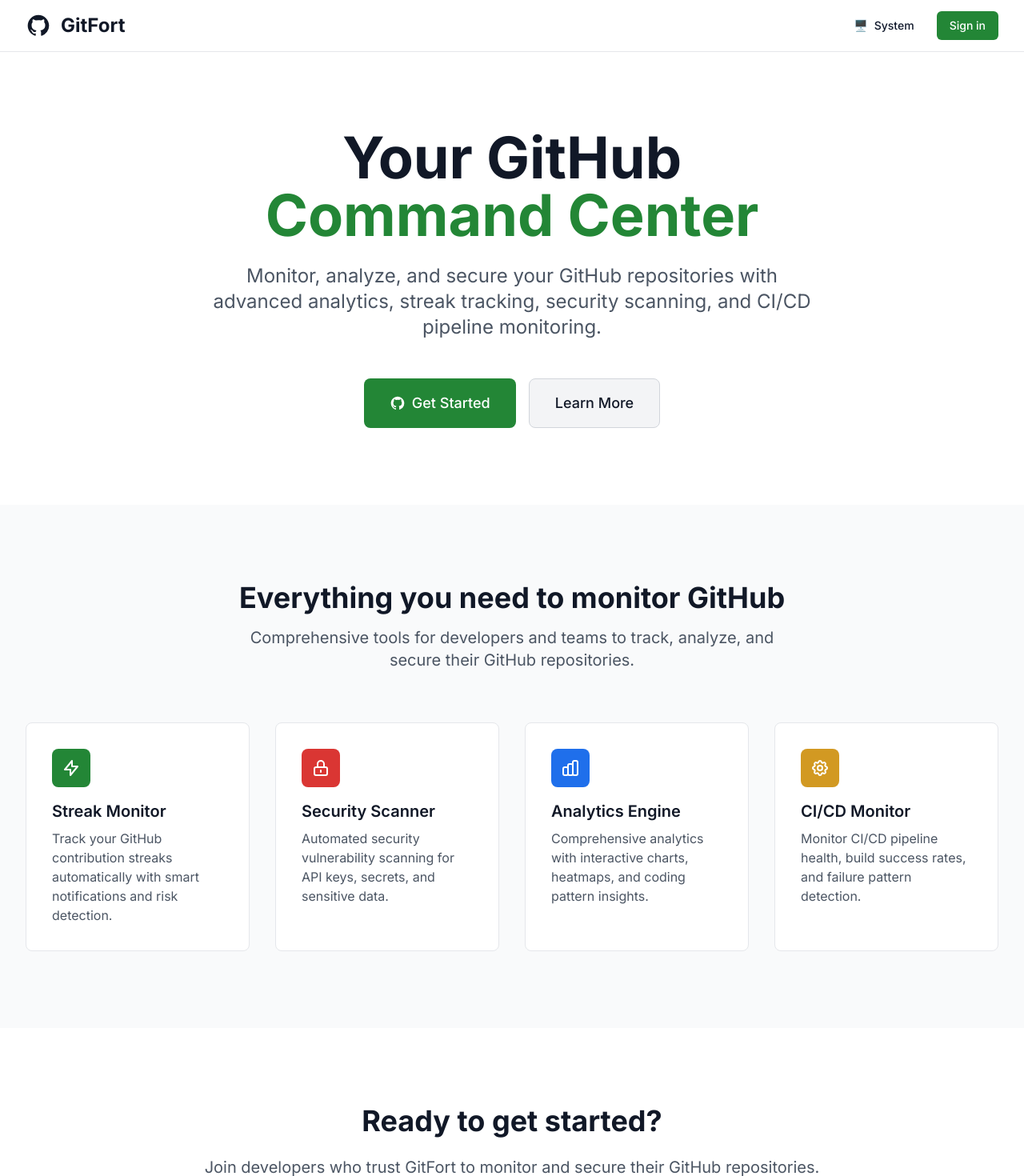
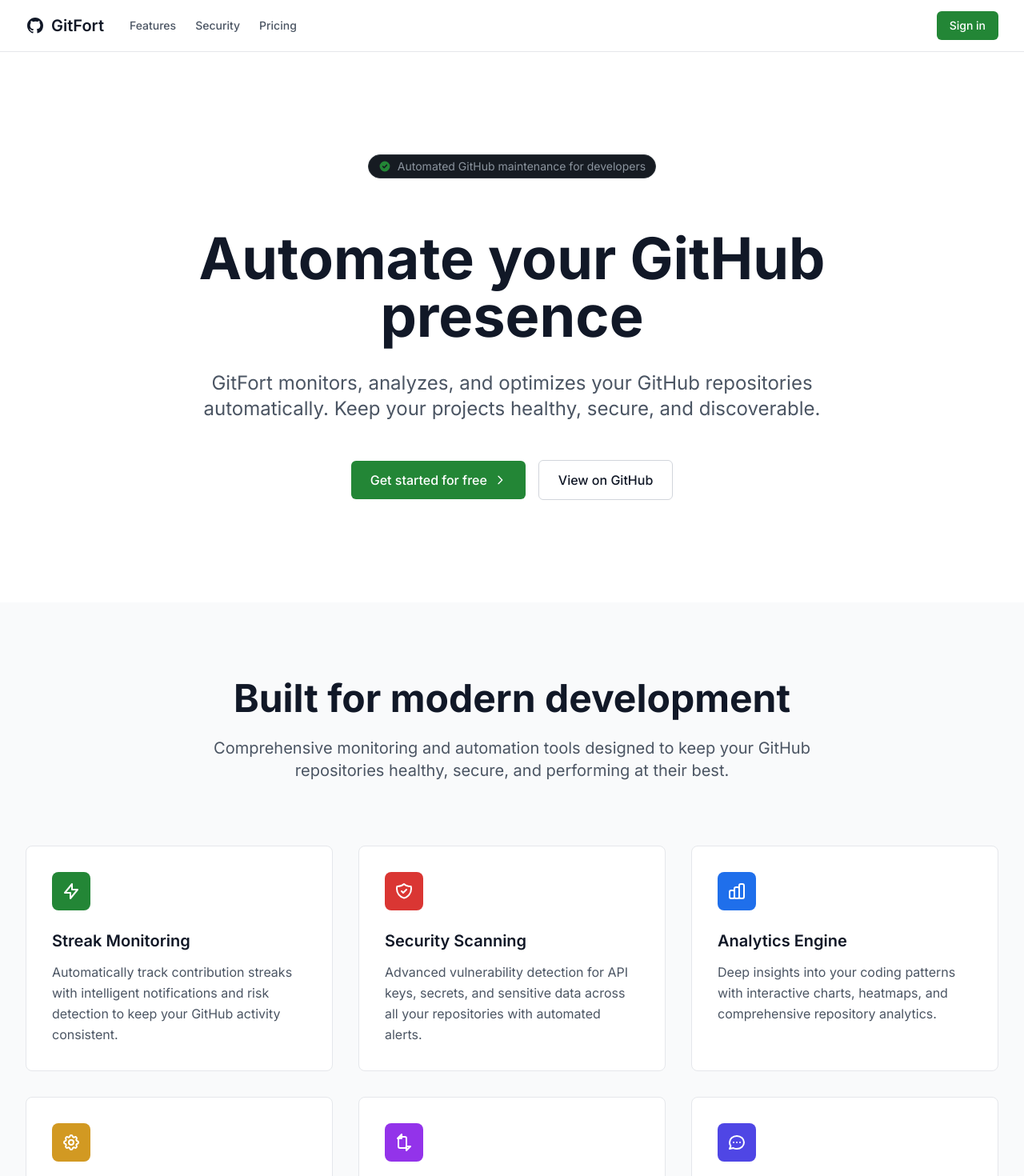
Before and after one commit to jinu721/gitfort, a Next.js app: page / in a window 1280 px wide. Shown: the top 1470 px of the page at 80% size. Built offline with nearby package versions, Linux system fonts and the light colour scheme; no server answers.

Commit message:
feat(ui): implement GitHub-style landing page with proper navigation and theme

```diff
--- a/src/app/page.tsx
+++ b/src/app/page.tsx
@@ -2,28 +2,35 @@
 
 import Link from 'next/link'
 import { useSession } from 'next-auth/react'
-import { ThemeToggle } from '@/components/ui/theme-provider'
 
 export default function Home() {
   const { data: session } = useSession()
 
   return (
     <div className="min-h-screen bg-white dark:bg-github-bg">
-      <nav className="border-b border-gray-200 dark:border-github-border bg-white dark:bg-github-surface">
+      <nav className="bg-white dark:bg-github-bg border-b border-gray-200 dark:border-github-border">
         <div className="max-w-7xl mx-auto px-4 sm:px-6 lg:px-8">
           <div className="flex justify-between items-center h-16">
-            <div className="flex items-center">
-              <div className="flex items-center space-x-3">
-                <svg className="h-8 w-8 text-gray-900 dark:text-github-text" fill="currentColor" viewBox="0 0 24 24">
+            <div className="flex items-center space-x-8">
+              <div className="flex items-center space-x-2">
+                <svg className="h-6 w-6 text-gray-900 dark:text-github-text" fill="currentColor" viewBox="0 0 24 24">
                   <path fillRule="evenodd" d="M12 2C6.477 2 2 6.484 2 12.017c0 4.425 2.865 8.18 6.839 9.504.5.092.682-.217.682-.483 0-.237-.008-.868-.013-1.703-2.782.605-3.369-1.343-3.369-1.343-.454-1.158-1.11-1.466-1.11-1.466-.908-.62.069-.608.069-.608 1.003.07 1.531 1.032 1.531 1.032.892 1.53 2.341 1.088 2.91.832.092-.647.35-1.088.636-1.338-2.22-.253-4.555-1.113-4.555-4.951 0-1.093.39-1.988 1.029-2.688-.103-.253-.446-1.272.098-2.65 0 0 .84-.27 2.75 1.026A9.564 9.564 0 0112 6.844c.85.004 1.705.115 2.504.337 1.909-1.296 2.747-1.027 2.747-1.027.546 1.379.202 2.398.1 2.651.64.7 1.028 1.595 1.028 2.688 0 3.848-2.339 4.695-4.566 4.943.359.309.678.92.678 1.855 0 1.338-.012 2.419-.012 2.747 0 .268.18.58.688.482A10.019 10.019 0 0022 12.017C22 6.484 17.522 2 12 2z" clipRule="evenodd" />
                 </svg>
-                <h1 className="text-2xl font-bold text-gray-900 dark:text-github-text">
-                  GitFort
-                </h1>
+                <span className="text-xl font-semibold text-gray-900 dark:text-github-text">GitFort</span>
+              </div>
+              <div className="hidden md:flex items-center space-x-6">
+                <a href="#features" className="text-gray-600 dark:text-github-muted hover:text-gray-900 dark:hover:text-github-text text-sm font-medium">
+                  Features
+                </a>
+                <a href="#security" className="text-gray-600 dark:text-github-muted hover:text-gray-900 dark:hover:text-github-text text-sm font-medium">
+                  Security
+                </a>
+                <a href="#pricing" className="text-gray-600 dark:text-github-muted hover:text-gray-900 dark:hover:text-github-text text-sm font-medium">
+                  Pricing
+                </a>
               </div>
             </div>
             <div className="flex items-center space-x-4">
-              <ThemeToggle />
               {session ? (
                 <Link
                   href="/dashboard"
@@ -45,43 +52,51 @@
       </nav>
 
       <main className="relative">
-        <div className="max-w-7xl mx-auto px-4 sm:px-6 lg:px-8 py-24">
+        <div className="max-w-6xl mx-auto px-4 sm:px-6 lg:px-8 py-32">
           <div className="text-center">
-            <h1 className="text-5xl md:text-7xl font-bold text-gray-900 dark:text-github-text mb-6">
-              Your GitHub
-              <span className="block text-github-accent">Command Center</span>
+            <div className="mb-8">
+              <div className="inline-flex items-center px-3 py-1 rounded-full text-sm bg-github-surface border border-github-border text-github-muted mb-8">
+                <svg className="w-4 h-4 mr-2 text-github-accent" fill="currentColor" viewBox="0 0 20 20">
+                  <path fillRule="evenodd" d="M10 18a8 8 0 100-16 8 8 0 000 16zm3.707-9.293a1 1 0 00-1.414-1.414L9 10.586 7.707 9.293a1 1 0 00-1.414 1.414l2 2a1 1 0 001.414 0l4-4z" clipRule="evenodd" />
+                </svg>
+                Automated GitHub maintenance for developers
+              </div>
+            </div>
+            <h1 className="text-5xl md:text-6xl lg:text-7xl font-bold text-gray-900 dark:text-github-text mb-8 leading-tight">
+              Automate your GitHub
+              <span className="block">presence</span>
             </h1>
-            <p className="text-xl md:text-2xl text-gray-600 dark:text-github-muted max-w-3xl mx-auto mb-12 leading-relaxed">
-              Monitor, analyze, and secure your GitHub repositories with advanced analytics,
-              streak tracking, security scanning, and CI/CD pipeline monitoring.
+            <p className="text-xl md:text-2xl text-gray-600 dark:text-github-muted max-w-4xl mx-auto mb-12 leading-relaxed">
+              GitFort monitors, analyzes, and optimizes your GitHub repositories automatically.
+              Keep your projects healthy, secure, and discoverable.
             </p>
-            <div className="flex flex-col sm:flex-row gap-4 justify-center">
+            <div className="flex flex-col sm:flex-row gap-4 justify-center items-center">
               {session ? (
                 <Link
                   href="/dashboard"
-                  className="inline-flex items-center px-8 py-4 text-lg font-medium rounded-lg text-white bg-github-accent hover:bg-green-700 transition-colors"
+                  className="inline-flex items-center px-6 py-3 text-base font-medium rounded-md text-white bg-github-accent hover:bg-green-700 transition-colors"
                 >
-                  <svg className="w-5 h-5 mr-2" fill="none" stroke="currentColor" viewBox="0 0 24 24">
-                    <path strokeLinecap="round" strokeLinejoin="round" strokeWidth={2} d="M9 19v-6a2 2 0 00-2-2H5a2 2 0 00-2 2v6a2 2 0 002 2h2a2 2 0 002-2zm0 0V9a2 2 0 012-2h2a2 2 0 012 2v10m-6 0a2 2 0 002 2h2a2 2 0 002-2m0 0V5a2 2 0 012-2h2a2 2 0 012 2v14a2 2 0 01-2 2h-2a2 2 0 01-2-2z" />
+                  Open Dashboard
+                  <svg className="w-4 h-4 ml-2" fill="none" stroke="currentColor" viewBox="0 0 24 24">
+                    <path strokeLinecap="round" strokeLinejoin="round" strokeWidth={2} d="M9 5l7 7-7 7" />
                   </svg>
-                  Open Dashboard
                 </Link>
               ) : (
                 <Link
                   href="/auth/signin"
-                  className="inline-flex items-center px-8 py-4 text-lg font-medium rounded-lg text-white bg-github-accent hover:bg-green-700 transition-colors"
+                  className="inline-flex items-center px-6 py-3 text-base font-medium rounded-md text-white bg-github-accent hover:bg-green-700 transition-colors"
                 >
-                  <svg className="w-5 h-5 mr-2" fill="currentColor" viewBox="0 0 24 24">
-                    <path fillRule="evenodd" d="M12 2C6.477 2 2 6.484 2 12.017c0 4.425 2.865 8.18 6.839 9.504.5.092.682-.217.682-.483 0-.237-.008-.868-.013-1.703-2.782.605-3.369-1.343-3.369-1.343-.454-1.158-1.11-1.466-1.11-1.466-.908-.62.069-.608.069-.608 1.003.07 1.531 1.032 1.531 1.032.892 1.53 2.341 1.088 2.91.832.092-.647.35-1.088.636-1.338-2.22-.253-4.555-1.113-4.555-4.951 0-1.093.39-1.988 1.029-2.688-.103-.253-.446-1.272.098-2.65 0 0 .84-.27 2.75 1.026A9.564 9.564 0 0112 6.844c.85.004 1.705.115 2.504.337 1.909-1.296 2.747-1.027 2.747-1.027.546 1.379.202 2.398.1 2.651.64.7 1.028 1.595 1.028 2.688 0 3.848-2.339 4.695-4.566 4.943.359.309.678.92.678 1.855 0 1.338-.012 2.419-.012 2.747 0 .268.18.58.688.482A10.019 10.019 0 0022 12.017C22 6.484 17.522 2 12 2z" clipRule="evenodd" />
+                  Get started for free
+                  <svg className="w-4 h-4 ml-2" fill="none" stroke="currentColor" viewBox="0 0 24 24">
+                    <path strokeLinecap="round" strokeLinejoin="round" strokeWidth={2} d="M9 5l7 7-7 7" />
                   </svg>
-                  Get Started
                 </Link>
               )}
               <a
-                href="#features"
-                className="inline-flex items-center px-8 py-4 text-lg font-medium rounded-lg text-gray-900 dark:text-github-text bg-gray-100 dark:bg-github-surface hover:bg-gray-200 dark:hover:bg-gray-700 border border-gray-300 dark:border-github-border transition-colors"
+                href="https://github.com"
+                className="inline-flex items-center px-6 py-3 text-base font-medium rounded-md text-gray-900 dark:text-github-text bg-transparent border border-gray-300 dark:border-github-border hover:bg-gray-50 dark:hover:bg-github-surface transition-colors"
               >
-                Learn More
+                View on GitHub
               </a>
             </div>
           </div>
@@ -89,62 +104,93 @@
 
         <div id="features" className="py-24 bg-gray-50 dark:bg-github-surface">
           <div className="max-w-7xl mx-auto px-4 sm:px-6 lg:px-8">
-            <div className="text-center mb-16">
-              <h2 className="text-4xl font-bold text-gray-900 dark:text-github-text mb-4">
-                Everything you need to monitor GitHub
+            <div className="text-center mb-20">
+              <h2 className="text-4xl md:text-5xl font-bold text-gray-900 dark:text-github-text mb-6">
+                Built for modern development
               </h2>
-              <p className="text-xl text-gray-600 dark:text-github-muted max-w-2xl mx-auto">
-                Comprehensive tools for developers and teams to track, analyze, and secure their GitHub repositories.
+              <p className="text-xl text-gray-600 dark:text-github-muted max-w-3xl mx-auto">
+                Comprehensive monitoring and automation tools designed to keep your GitHub repositories
+                healthy, secure, and performing at their best.
               </p>
             </div>
 
-            <div className="grid md:grid-cols-2 lg:grid-cols-4 gap-8">
+            <div className="grid md:grid-cols-2 lg:grid-cols-3 gap-8">
               <div className="bg-white dark:bg-github-bg p-8 rounded-lg border border-gray-200 dark:border-github-border">
-                <div className="w-12 h-12 bg-github-accent rounded-lg flex items-center justify-center mb-4">
+                <div className="w-12 h-12 bg-github-accent rounded-lg flex items-center justify-center mb-6">
                   <svg className="w-6 h-6 text-white" fill="none" stroke="currentColor" viewBox="0 0 24 24">
                     <path strokeLinecap="round" strokeLinejoin="round" strokeWidth={2} d="M13 10V3L4 14h7v7l9-11h-7z" />
                   </svg>
                 </div>
-                <h3 className="text-xl font-semibold text-gray-900 dark:text-github-text mb-2">Streak Monitor</h3>
-                <p className="text-gray-600 dark:text-github-muted">
-                  Track your GitHub contribution streaks automatically with smart notifications and risk detection.
+                <h3 className="text-xl font-semibold text-gray-900 dark:text-github-text mb-3">Streak Monitoring</h3>
+                <p className="text-gray-600 dark:text-github-muted leading-relaxed">
+                  Automatically track contribution streaks with intelligent notifications and risk detection
+                  to keep your GitHub activity consistent.
                 </p>
               </div>
 
               <div className="bg-white dark:bg-github-bg p-8 rounded-lg border border-gray-200 dark:border-github-border">
-                <div className="w-12 h-12 bg-github-danger rounded-lg flex items-center justify-center mb-4">
+                <div className="w-12 h-12 bg-github-danger rounded-lg flex items-center justify-center mb-6">
                   <svg className="w-6 h-6 text-white" fill="none" stroke="currentColor" viewBox="0 0 24 24">
-                    <path strokeLinecap="round" strokeLinejoin="round" strokeWidth={2} d="M12 15v2m-6 4h12a2 2 0 002-2v-6a2 2 0 00-2-2H6a2 2 0 00-2 2v6a2 2 0 002 2zm10-10V7a4 4 0 00-8 0v4h8z" />
+                    <path strokeLinecap="round" strokeLinejoin="round" strokeWidth={2} d="M9 12l2 2 4-4m5.618-4.016A11.955 11.955 0 0112 2.944a11.955 11.955 0 01-8.618 3.04A12.02 12.02 0 003 9c0 5.591 3.824 10.29 9 11.622 5.176-1.332 9-6.03 9-11.622 0-1.042-.133-2.052-.382-3.016z" />
                   </svg>
                 </div>
-                <h3 className="text-xl font-semibold text-gray-900 dark:text-github-text mb-2">Security Scanner</h3>
-                <p className="text-gray-600 dark:text-github-muted">
-                  Automated security vulnerability scanning for API keys, secrets, and sensitive data.
+                <h3 className="text-xl font-semibold text-gray-900 dark:text-github-text mb-3">Security Scanning</h3>
+                <p className="text-gray-600 dark:text-github-muted leading-relaxed">
+                  Advanced vulnerability detection for API keys, secrets, and sensitive data across
+                  all your repositories with automated alerts.
                 </p>
               </div>
 
               <div className="bg-white dark:bg-github-bg p-8 rounded-lg border border-gray-200 dark:border-github-border">
-                <div className="w-12 h-12 bg-github-info rounded-lg flex items-center justify-center mb-4">
+                <div className="w-12 h-12 bg-github-info rounded-lg flex items-center justify-center mb-6">
                   <svg className="w-6 h-6 text-white" fill="none" stroke="currentColor" viewBox="0 0 24 24">
                     <path strokeLinecap="round" strokeLinejoin="round" strokeWidth={2} d="M9 19v-6a2 2 0 00-2-2H5a2 2 0 00-2 2v6a2 2 0 002 2h2a2 2 0 002-2zm0 0V9a2 2 0 012-2h2a2 2 0 012 2v10m-6 0a2 2 0 002 2h2a2 2 0 002-2m0 0V5a2 2 0 012-2h2a2 2 0 012 2v14a2 2 0 01-2 2h-2a2 2 0 01-2-2z" />
                   </svg>
                 </div>
-                <h3 className="text-xl font-semibold text-gray-900 dark:text-github-text mb-2">Analytics Engine</h3>
-                <p className="text-gray-600 dark:text-github-muted">
-                  Comprehensive analytics with interactive charts, heatmaps, and coding pattern insights.
+                <h3 className="text-xl font-semibold text-gray-900 dark:text-github-text mb-3">Analytics Engine</h3>
+                <p className="text-gray-600 dark:text-github-muted leading-relaxed">
+                  Deep insights into your coding patterns with interactive charts, heatmaps,
+                  and comprehensive repository analytics.
                 </p>
               </div>
 
               <div className="bg-white dark:bg-github-bg p-8 rounded-lg border border-gray-200 dark:border-github-border">
-                <div className="w-12 h-12 bg-github-warning rounded-lg flex items-center justify-center mb-4">
+                <div className="w-12 h-12 bg-github-warning rounded-lg flex items-center justify-center mb-6">
                   <svg className="w-6 h-6 text-white" fill="none" stroke="currentColor" viewBox="0 0 24 24">
                     <path strokeLinecap="round" strokeLinejoin="round" strokeWidth={2} d="M10.325 4.317c.426-1.756 2.924-1.756 3.35 0a1.724 1.724 0 002.573 1.066c1.543-.94 3.31.826 2.37 2.37a1.724 1.724 0 001.065 2.572c1.756.426 1.756 2.924 0 3.35a1.724 1.724 0 00-1.066 2.573c.94 1.543-.826 3.31-2.37 2.37a1.724 1.724 0 00-2.572 1.065c-.426 1.756-2.924 1.756-3.35 0a1.724 1.724 0 00-2.573-1.066c-1.543.94-3.31-.826-2.37-2.37a1.724 1.724 0 00-1.065-2.572c-1.756-.426-1.756-2.924 0-3.35a1.724 1.724 0 001.066-2.573c-.94-1.543.826-3.31 2.37-2.37.996.608 2.296.07 2.572-1.065z" />
                     <path strokeLinecap="round" strokeLinejoin="round" strokeWidth={2} d="M15 12a3 3 0 11-6 0 3 3 0 016 0z" />
                   </svg>
                 </div>
-                <h3 className="text-xl font-semibold text-gray-900 dark:text-github-text mb-2">CI/CD Monitor</h3>
-                <p className="text-gray-600 dark:text-github-muted">
-                  Monitor CI/CD pipeline health, build success rates, and failure pattern detection.
+                <h3 className="text-xl font-semibold text-gray-900 dark:text-github-text mb-3">CI/CD Monitoring</h3>
+                <p className="text-gray-600 dark:text-github-muted leading-relaxed">
+                  Track pipeline health, build success rates, and failure patterns with
+                  intelligent alerts and performance optimization suggestions.
+                </p>
+              </div>
+
+              <div className="bg-white dark:bg-github-bg p-8 rounded-lg border border-gray-200 dark:border-github-border">
+                <div className="w-12 h-12 bg-purple-600 rounded-lg flex items-center justify-center mb-6">
+                  <svg className="w-6 h-6 text-white" fill="none" stroke="currentColor" viewBox="0 0 24 24">
+                    <path strokeLinecap="round" strokeLinejoin="round" strokeWidth={2} d="M15 17h5l-5 5v-5zM9 7H4l5-5v5zm6 10V7a2 2 0 00-2-2H7a2 2 0 00-2 2v10a2 2 0 002 2h6a2 2 0 002-2z" />
+                  </svg>
+                </div>
+                <h3 className="text-xl font-semibold text-gray-900 dark:text-github-text mb-3">Smart Automation</h3>
+                <p className="text-gray-600 dark:text-github-muted leading-relaxed">
+                  Automated maintenance tasks, dependency updates, and repository optimization
+                  to keep your projects running smoothly.
+                </p>
+              </div>
+
+              <div className="bg-white dark:bg-github-bg p-8 rounded-lg border border-gray-200 dark:border-github-border">
+                <div className="w-12 h-12 bg-indigo-600 rounded-lg flex items-center justify-center mb-6">
+                  <svg className="w-6 h-6 text-white" fill="none" stroke="currentColor" viewBox="0 0 24 24">
+                    <path strokeLinecap="round" strokeLinejoin="round" strokeWidth={2} d="M8 12h.01M12 12h.01M16 12h.01M21 12c0 4.418-4.03 8-9 8a9.863 9.863 0 01-4.255-.949L3 20l1.395-3.72C3.512 15.042 3 13.574 3 12c0-4.418 4.03-8 9-8s9 3.582 9 8z" />
+                  </svg>
+                </div>
+                <h3 className="text-xl font-semibold text-gray-900 dark:text-github-text mb-3">Team Collaboration</h3>
+                <p className="text-gray-600 dark:text-github-muted leading-relaxed">
+                  Enhanced team insights, code review analytics, and collaboration metrics
+                  to improve team productivity and code quality.
                 </p>
               </div>
             </div>
@@ -153,22 +199,26 @@
 
         <div className="py-24 bg-white dark:bg-github-bg">
           <div className="max-w-4xl mx-auto text-center px-4 sm:px-6 lg:px-8">
-            <h2 className="text-4xl font-bold text-gray-900 dark:text-github-text mb-6">
-              Ready to get started?
+            <h2 className="text-4xl md:text-5xl font-bold text-gray-900 dark:text-github-text mb-6">
+              Start monitoring today
             </h2>
-            <p className="text-xl text-gray-600 dark:text-github-muted mb-8">
-              Join developers who trust GitFort to monitor and secure their GitHub repositories.
+            <p className="text-xl text-gray-600 dark:text-github-muted mb-10 max-w-2xl mx-auto">
+              Join thousands of developers who trust GitFort to keep their GitHub repositories
+              secure, optimized, and performing at their best.
             </p>
             {!session && (
+              <div className="flex flex-col sm:flex-row gap-4 justify-center items-center">
                 <Link
                   href="/auth/signin"
-                className="inline-flex items-center px-8 py-4 text-lg font-medium rounded-lg text-white bg-github-accent hover:bg-green-700 transition-colors"
+                  className="inline-flex items-center px-8 py-4 text-lg font-medium rounded-md text-white bg-github-accent hover:bg-green-700 transition-colors"
                 >
                   <svg className="w-5 h-5 mr-2" fill="currentColor" viewBox="0 0 24 24">
                     <path fillRule="evenodd" d="M12 2C6.477 2 2 6.484 2 12.017c0 4.425 2.865 8.18 6.839 9.504.5.092.682-.217.682-.483 0-.237-.008-.868-.013-1.703-2.782.605-3.369-1.343-3.369-1.343-.454-1.158-1.11-1.466-1.11-1.466-.908-.62.069-.608.069-.608 1.003.07 1.531 1.032 1.531 1.032.892 1.53 2.341 1.088 2.91.832.092-.647.35-1.088.636-1.338-2.22-.253-4.555-1.113-4.555-4.951 0-1.093.39-1.988 1.029-2.688-.103-.253-.446-1.272.098-2.65 0 0 .84-.27 2.75 1.026A9.564 9.564 0 0112 6.844c.85.004 1.705.115 2.504.337 1.909-1.296 2.747-1.027 2.747-1.027.546 1.379.202 2.398.1 2.651.64.7 1.028 1.595 1.028 2.688 0 3.848-2.339 4.695-4.566 4.943.359.309.678.92.678 1.855 0 1.338-.012 2.419-.012 2.747 0 .268.18.58.688.482A10.019 10.019 0 0022 12.017C22 6.484 17.522 2 12 2z" clipRule="evenodd" />
                   </svg>
-                Sign up for free
+                  Sign up with GitHub
                 </Link>
+                <span className="text-gray-500 dark:text-github-muted">Free for public repositories</span>
+              </div>
             )}
           </div>
         </div>
```
Lines whose indentation alone changed are shown as unchanged.
